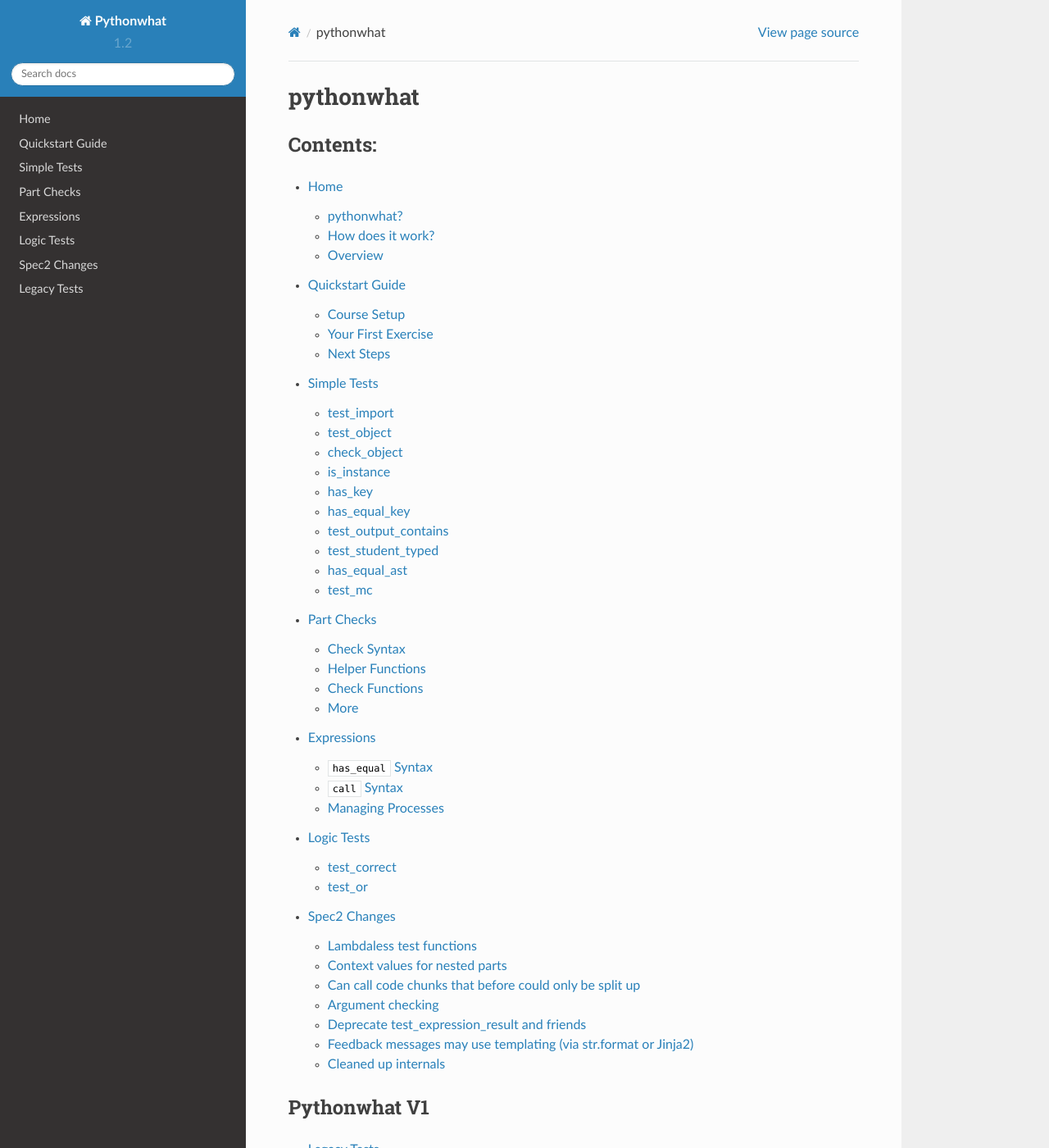
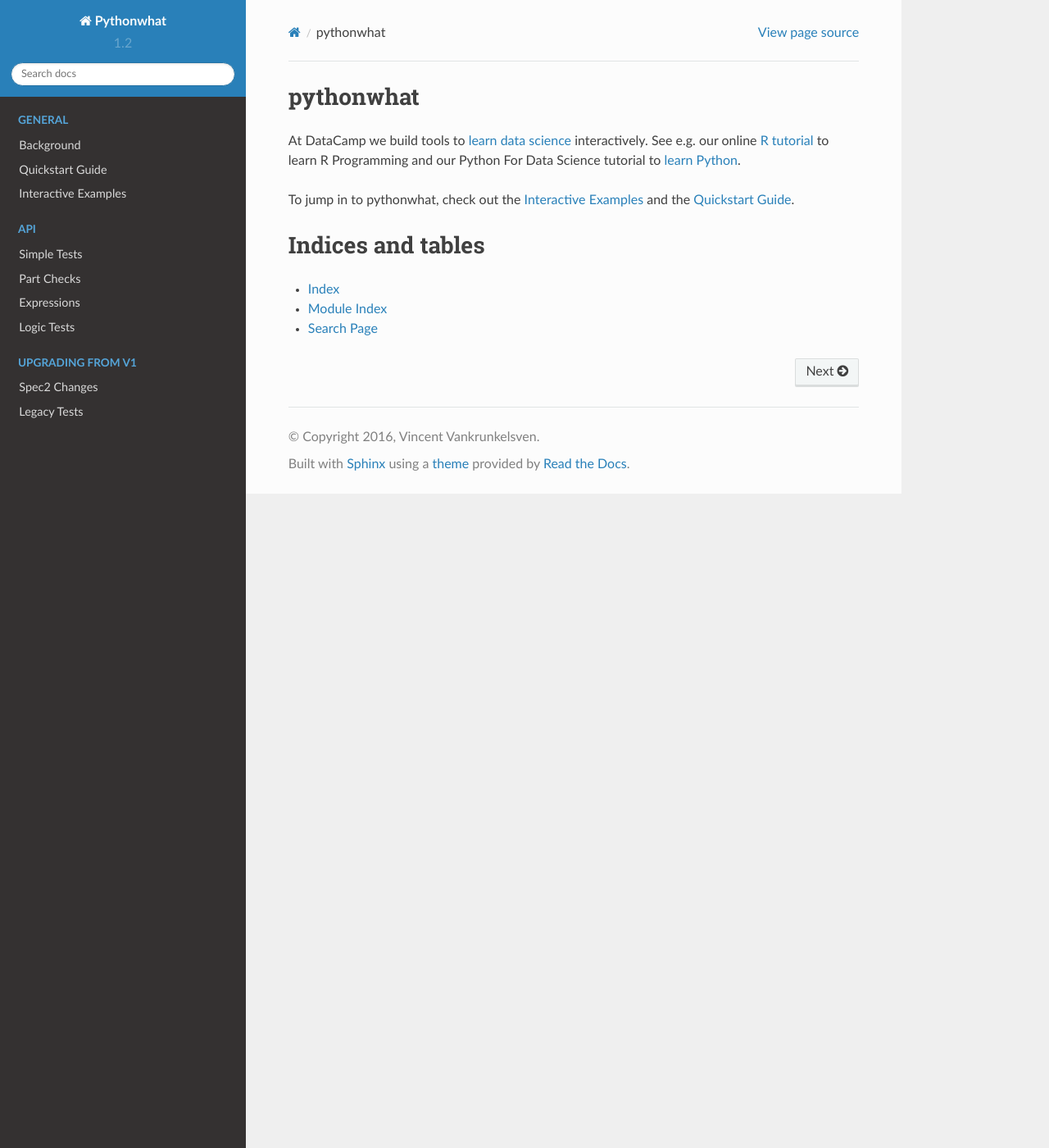
Before and after one commit to datacamp/pythonwhat, a Sphinx documentation site: the page built from docs/source/index.rst, in a window 1280 px wide and 1400 px high. Shown: the whole window at 82% size. Built offline with Sphinx 7.4.7 and the Read the Docs theme 2.0.0, drawn with Linux system fonts in a browser that asks for light colours; pages that are not in the unit, such as notebooks, are missing from menus; some of the changed text lies outside the part shown.

Commit message:
doc updates

```diff
--- a/docs/source/index.rst
+++ b/docs/source/index.rst
@@ -1,26 +1,38 @@
 pythonwhat
 ================================================
 
-Contents:
----------
+At DataCamp we build tools to `learn data science <https://www.datacamp.com>`_ interactively.
+See e.g. our online `R tutorial <https://www.datacamp.com/courses/free-introduction-to-r>`_ to learn R Programming and our Python For Data Science tutorial to `learn Python <https://www.datacamp.com/courses/intro-to-python-for-data-science>`_.
+
+To jump in to pythonwhat, check out the `Interactive Examples <https://datacamp.github.io/courses-pythonwhat-tutorial>`_ and the :doc:`Quickstart Guide <quickstart_guide>`.
+
 
 .. toctree::
+   :hidden:
    :maxdepth: 2
+   :caption: General
 
    Home
    quickstart_guide
+   interactive_examples
+
+
+.. toctree::
+   :hidden:
+   :maxdepth: 2
+   :caption: API
+
    simple_tests/index.rst
    part_checks
    expression_tests
    logic_tests/index.rst
-   spec2_summary
 
 
-Pythonwhat V1
--------------
+.. toctree::
+   :hidden:
+   :caption: Upgrading from v1
 
-.. toctree::
-
+   spec2_summary
    pythonwhat.wiki/index.rst
 
 
--- a/docs/source/logic_tests/index.rst
+++ b/docs/source/logic_tests/index.rst
@@ -1,9 +1,13 @@
 Logic Tests
 ===========
 
+These tests are used to combine different SCTs. For example, ``test_or`` takes
+one or more SCTs, and fails only if all of those SCTs fail.
+
 .. toctree::
    :maxdepth: 2
+   :hidden:
 
    test_correct
    test_or
-   test_no
+   test_not
--- a/docs/source/simple_tests/index.rst
+++ b/docs/source/simple_tests/index.rst
@@ -2,11 +2,12 @@
 ============
 
 Simple tests are the most basic tests available in pythonwhat.
-They usually don't focus on specific pieces of a submission (:doc:`like part checks </part_checks.rst>`), or re-run any code (:doc:`like expression tests </expression_tests.md>).
+They usually don't focus on specific pieces of a submission (:doc:`like part checks <part_checks`), or re-run any code (:doc:`like expression tests <expressions>`).
 Instead, they simply look at things like imports, printed output, or raw code text.
 A final, common use is to test the value of a variable in the final environment (that is, after the submission of solution code have been run).
 
 .. toctree::
+    :hidden:
     :maxdepth: 2
 
     test_import
```
Also changed, not shown: docs/source/Home.md (+4 -6 lines), docs/source/interactive_examples.rst (added, +8 -0 lines), docs/source/simple_tests/test_object.md (+4 -8 lines).
